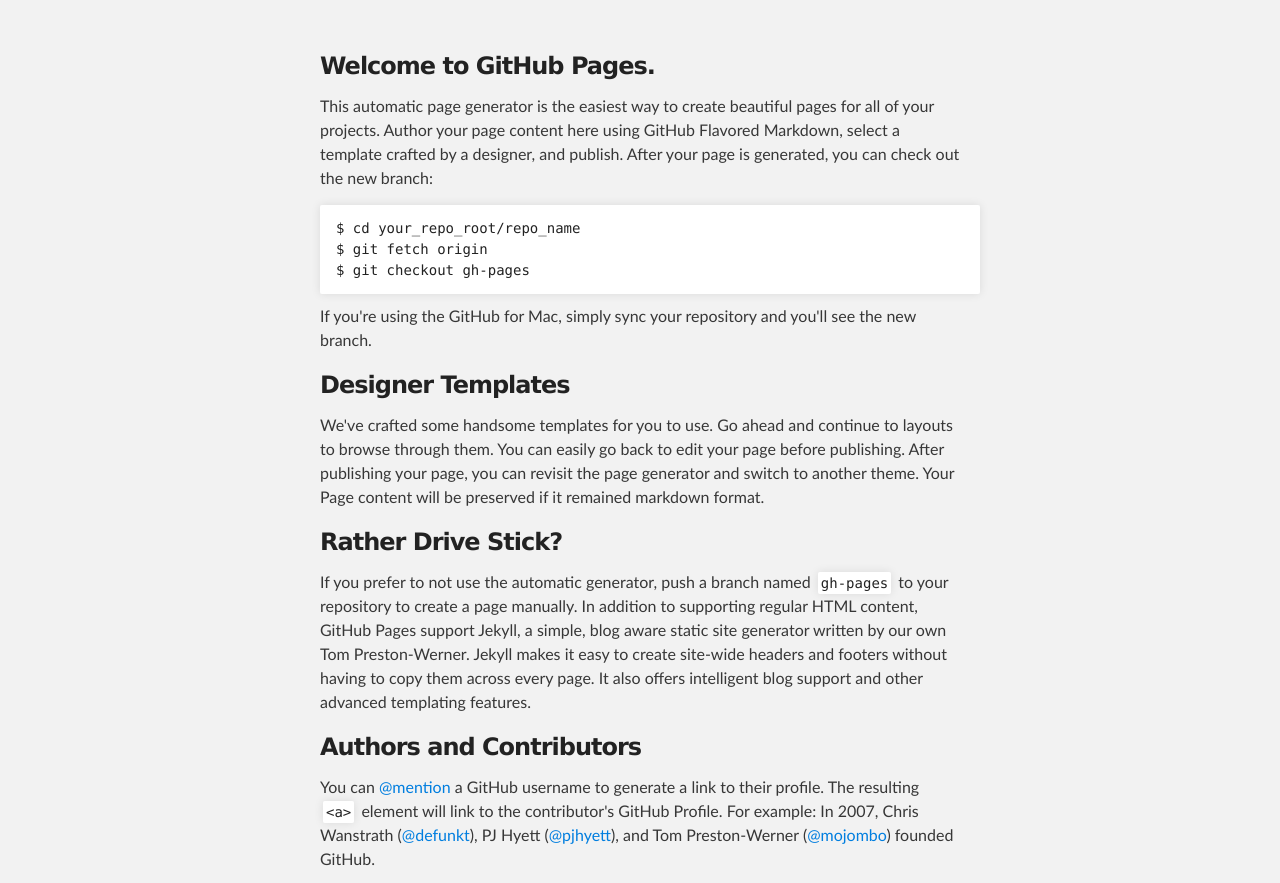
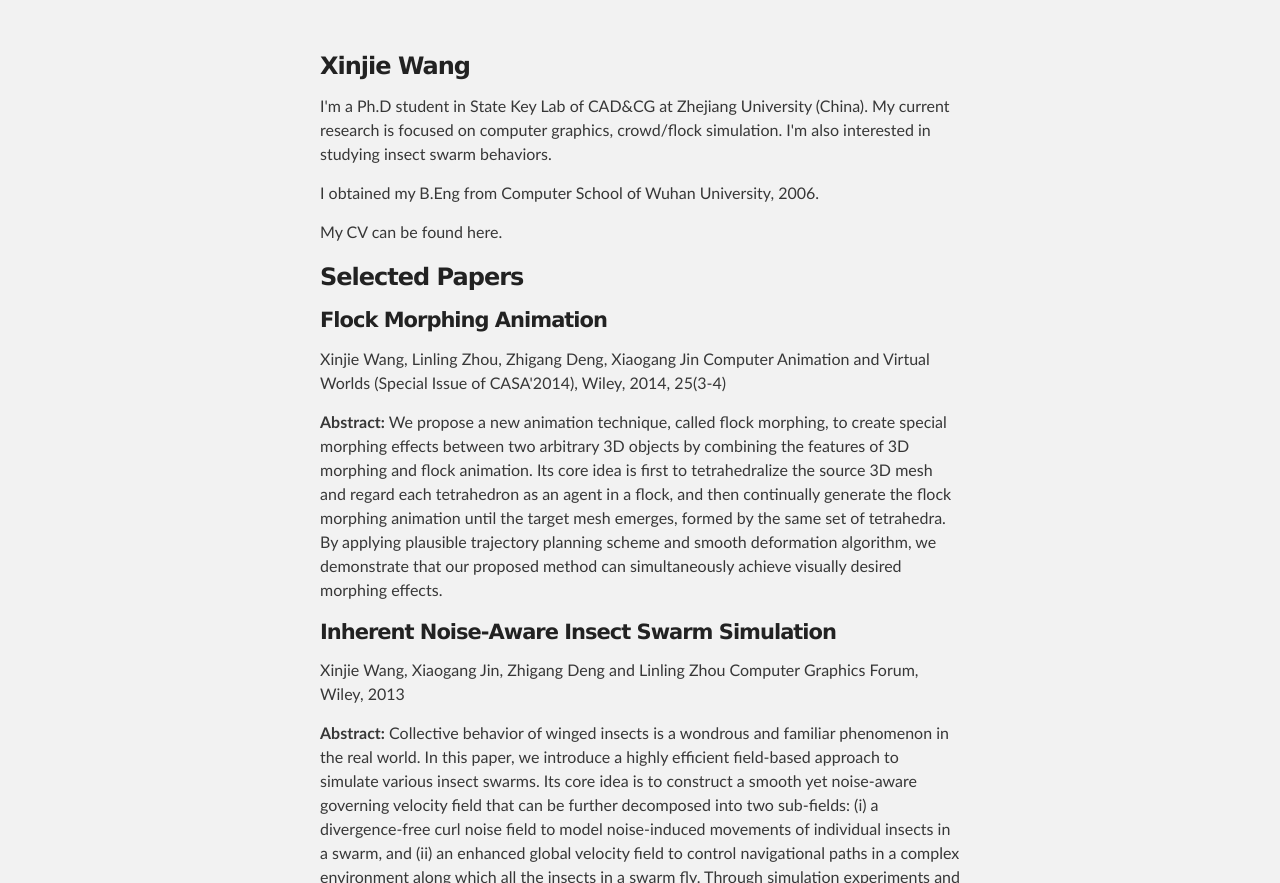
Before and after one commit to xinjiewang/xinjiewang.github.io, a plain HTML site: page index.html in a window 1280 px wide. Shown: the part 176-1059 px from the top of the page. Drawn offline with Linux system fonts and the light colour scheme.

Commit message:
Replace master branch with page content via GitHub

```diff
--- a/index.html
+++ b/index.html
@@ -8,7 +8,7 @@
 
     <link rel="stylesheet" type="text/css" media="screen" href="stylesheets/stylesheet.css">
 
-    <title>Xinjie Wang</title>
+    <title>Xinjiewang.github.io</title>
   </head>
 
   <body>
@@ -18,7 +18,7 @@
         <header class="inner">
           <a id="forkme_banner" href="https://github.com/xinjiewang">View on GitHub</a>
 
-          <h1 id="project_title">Xinjie Wang</h1>
+          <h1 id="project_title">Xinjiewang.github.io</h1>
           <h2 id="project_tagline"></h2>
 
         </header>
@@ -28,36 +28,42 @@
     <div id="main_content_wrap" class="outer">
       <section id="main_content" class="inner">
         <h3>
-<a name="welcome-to-github-pages" class="anchor" href="#welcome-to-github-pages"><span class="octicon octicon-link"></span></a>Welcome to GitHub Pages.</h3>
+<a name="xinjie-wang" class="anchor" href="#xinjie-wang"><span class="octicon octicon-link"></span></a>Xinjie Wang</h3>
 
-<p>This automatic page generator is the easiest way to create beautiful pages for all of your projects. Author your page content here using GitHub Flavored Markdown, select a template crafted by a designer, and publish. After your page is generated, you can check out the new branch:</p>
+<p>I'm a Ph.D student in State Key Lab of CAD&amp;CG at Zhejiang University (China). My current research is focused on computer graphics,  crowd/flock simulation. I'm also interested in studying insect swarm behaviors.</p>
 
-<pre><code>$ cd your_repo_root/repo_name
-$ git fetch origin
-$ git checkout gh-pages
-</code></pre>
+<p>I obtained my B.Eng from Computer School of Wuhan University, 2006.</p>
 
-<p>If you're using the GitHub for Mac, simply sync your repository and you'll see the new branch.</p>
+<p>My CV can be found here.</p>
 
 <h3>
-<a name="designer-templates" class="anchor" href="#designer-templates"><span class="octicon octicon-link"></span></a>Designer Templates</h3>
+<a name="selected-papers" class="anchor" href="#selected-papers"><span class="octicon octicon-link"></span></a>Selected Papers</h3>
 
-<p>We've crafted some handsome templates for you to use. Go ahead and continue to layouts to browse through them. You can easily go back to edit your page before publishing. After publishing your page, you can revisit the page generator and switch to another theme. Your Page content will be preserved if it remained markdown format.</p>
+<h4>
+<a name="flock-morphing-animation" class="anchor" href="#flock-morphing-animation"><span class="octicon octicon-link"></span></a><strong>Flock Morphing Animation</strong>
+</h4>
+
+<p>Xinjie Wang, Linling Zhou, Zhigang Deng, Xiaogang Jin
+Computer Animation and Virtual Worlds (Special Issue of CASA'2014), Wiley, 2014, 25(3-4)</p>
+
+<p><strong>Abstract:</strong> We propose a new animation technique, called flock morphing, to create special morphing effects between two arbitrary 3D objects by combining the features of 3D morphing and flock animation. Its core idea is first to tetrahedralize the source 3D mesh and regard each tetrahedron as an agent in a flock, and then continually generate the flock morphing animation until the target mesh emerges, formed by the same set of tetrahedra. By applying plausible trajectory planning scheme and smooth deformation algorithm, we demonstrate that our proposed method can simultaneously achieve visually desired morphing effects.</p>
+
+<h4>
+<a name="inherent-noise-aware-insect-swarm-simulation" class="anchor" href="#inherent-noise-aware-insect-swarm-simulation"><span class="octicon octicon-link"></span></a><strong>Inherent Noise-Aware Insect Swarm Simulation</strong>
+</h4>
+
+<p>Xinjie Wang, Xiaogang Jin, Zhigang Deng and Linling Zhou
+Computer Graphics Forum, Wiley, 2013 </p>
+
+<p><strong>Abstract:</strong> Collective behavior of winged insects is a wondrous and familiar phenomenon in the real world. In this paper, we introduce a highly efficient field-based approach to simulate various insect swarms. Its core idea is to construct a smooth yet noise-aware governing velocity field that can be further decomposed into two sub-fields: (i) a divergence-free curl noise field to model noise-induced movements of individual insects in a swarm, and (ii) an enhanced global velocity field to control navigational paths in a complex environment along which all the insects in a swarm fly. Through simulation experiments and comparisons with existing crowd simulation approaches, we demonstrate that our approach is effective to simulate various insect swarm behaviors including aggregation, positive phototaxis, sedation, mass-migrating, and so on. Besides its high efficiency, our approach is very friendly to parallel implementation on GPUs (e.g., the speed-up achieved through GPU acceleration is higher than 50 if the number of simulated insects is more than ten thousands on an off-the-shelf computer). Our approach is the first multi-agent modeling system that introduces curl-noise into agents' velocity field and uses its non-scattering nature to maintain non-colliding movements in 3D crowd simulation.</p>
 
 <h3>
-<a name="rather-drive-stick" class="anchor" href="#rather-drive-stick"><span class="octicon octicon-link"></span></a>Rather Drive Stick?</h3>
+<a name="contact-me" class="anchor" href="#contact-me"><span class="octicon octicon-link"></span></a>Contact Me</h3>
 
-<p>If you prefer to not use the automatic generator, push a branch named <code>gh-pages</code> to your repository to create a page manually. In addition to supporting regular HTML content, GitHub Pages support Jekyll, a simple, blog aware static site generator written by our own Tom Preston-Werner. Jekyll makes it easy to create site-wide headers and footers without having to copy them across every page. It also offers intelligent blog support and other advanced templating features.</p>
-
-<h3>
-<a name="authors-and-contributors" class="anchor" href="#authors-and-contributors"><span class="octicon octicon-link"></span></a>Authors and Contributors</h3>
-
-<p>You can <a href="https://github.com/blog/821" class="user-mention">@mention</a> a GitHub username to generate a link to their profile. The resulting <code>&lt;a&gt;</code> element will link to the contributor's GitHub Profile. For example: In 2007, Chris Wanstrath (<a href="https://github.com/defunkt" class="user-mention">@defunkt</a>), PJ Hyett (<a href="https://github.com/pjhyett" class="user-mention">@pjhyett</a>), and Tom Preston-Werner (<a href="https://github.com/mojombo" class="user-mention">@mojombo</a>) founded GitHub.</p>
-
-<h3>
-<a name="support-or-contact" class="anchor" href="#support-or-contact"><span class="octicon octicon-link"></span></a>Support or Contact</h3>
-
-<p>Having trouble with Pages? Check out the documentation at <a href="http://help.github.com/pages">http://help.github.com/pages</a> or contact <a href="mailto:support@github.com">support@github.com</a> and we’ll help you sort it out.</p>
+<ul>
+<li><p>Email: wangxinjie (at) zjucadcg.cn OR xinjiewang.cg (at) gmail.com</p></li>
+<li><p>Linkedin</p></li>
+</ul>
       </section>
     </div>
 
```
Also changed, not shown: params.json (+1 -1 lines).
